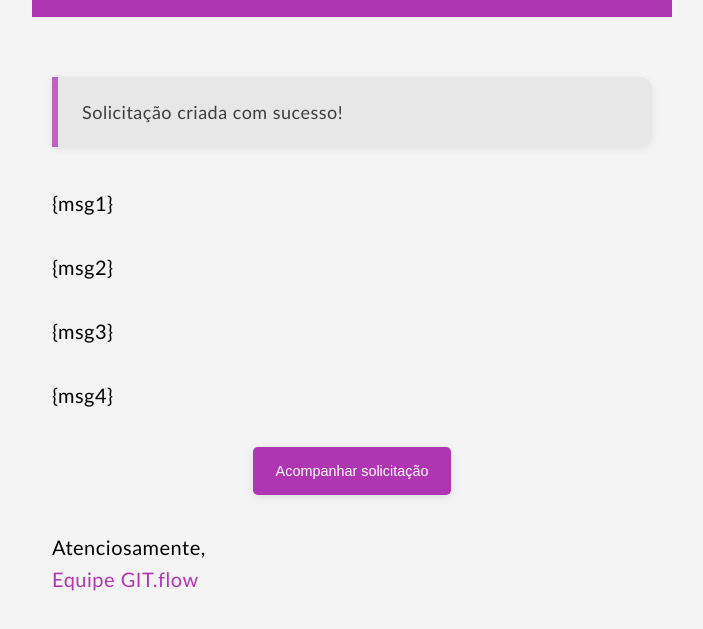
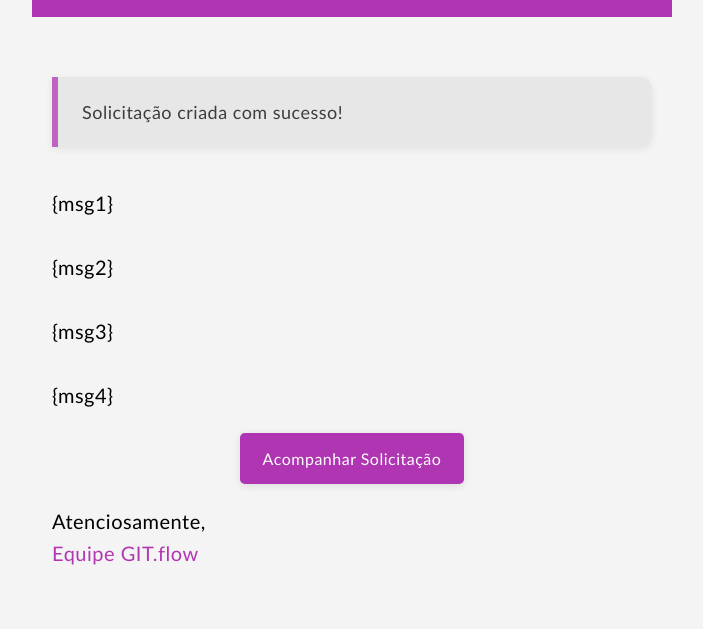
Before and after one commit to Richarlyson-Ayala/Logica-Disparo-SMTP, a plain HTML site: page index.html in a window 1280 px wide. Shown: the part 105-734 px from the top of the page, without its empty margins (288-991 px from the left). Drawn offline with Linux system fonts and the light colour scheme.

Commit message:
refazendo funcionalidade do botão

```diff
--- a/index.html
+++ b/index.html
@@ -77,10 +77,12 @@
         padding: 1rem 1.4rem;
         border-radius: 0.3rem;
         cursor: pointer;
-        font-size: 0.9rem;
+        font-size: 1rem;
         box-shadow: 0 2px 8px rgba(0,0,0,0.1);
         margin: 0 auto;
         transition: 0.4s ease;
+        text-decoration: none;
+
     }
 
     .color-button:hover {
@@ -112,7 +114,7 @@
         </p>
     </div>
     <div id="button-container">
-        <button class="color-button" id="link-click">Acompanhar solicitação</button>
+        <a href="{link}" class="color-button">Acompanhar Solicitação</a>
     </div>
     <div id="finally">
         <p>Atenciosamente,</p>
```
